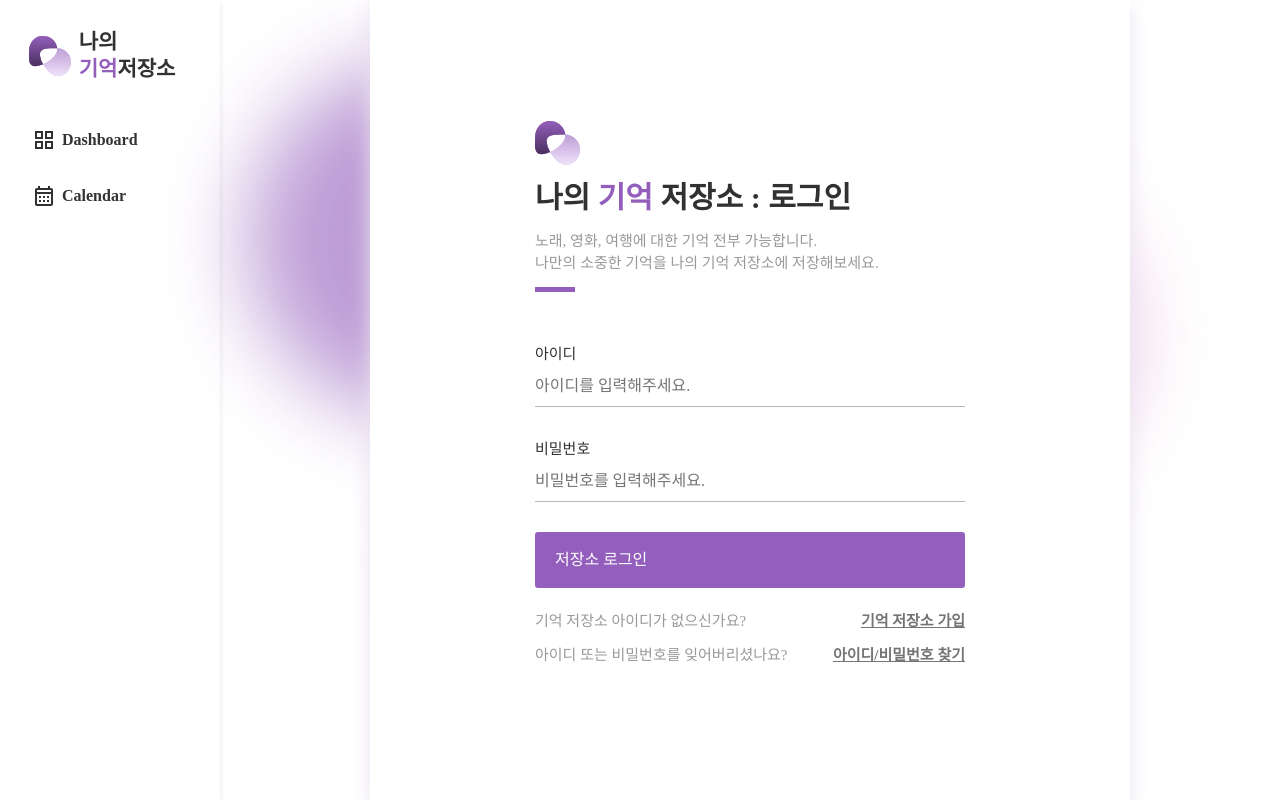
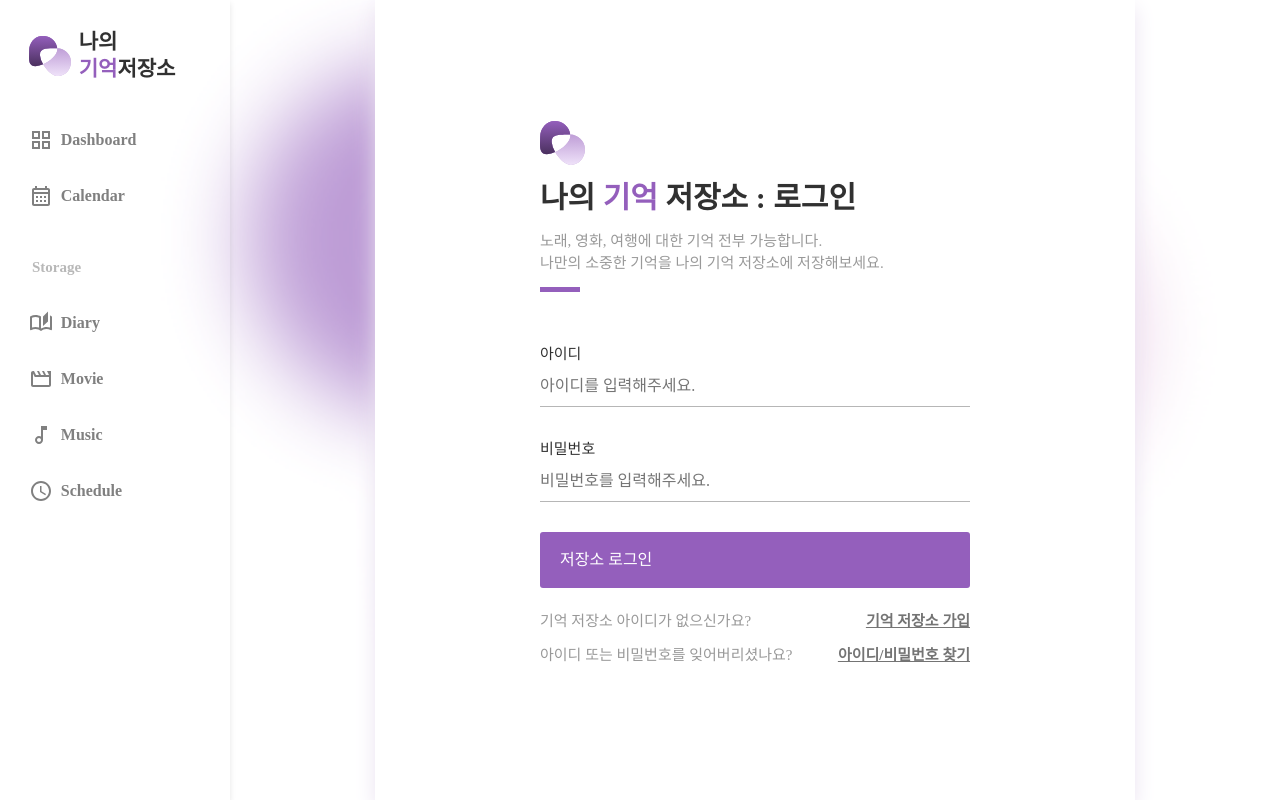
Before and after one commit to leeheeae/MyMemoryStorage-front, a Vue app: page /login in a window 1280 px wide. Built offline with nearby package versions, Linux system fonts and the light colour scheme; a web font is replaced by a local one.

Commit message:
sidemenu css

```diff
--- a/src/components/common/SideMenu.vue
+++ b/src/components/common/SideMenu.vue
@@ -35,6 +35,54 @@
           <h3>Calendar</h3>
         </div>
       </router-link>
+
+      <!-- Storage menu -->
+      <h4 class="menu-sub-title">Storage</h4>
+      <router-link to="/diary">
+        <div class="menu-item">
+          <svg viewBox="0 0 24 24">
+            <g>
+              <path
+                d="M22.47,5.2C22,4.96,21.51,4.76,21,4.59v12.03C19.86,16.21,18.69,16,17.5,16c-1.9,0-3.78,0.54-5.5,1.58V5.48 C10.38,4.55,8.51,4,6.5,4C4.71,4,3.02,4.44,1.53,5.2C1.2,5.36,1,5.71,1,6.08v12.08c0,0.58,0.47,0.99,1,0.99 c0.16,0,0.32-0.04,0.48-0.12C3.69,18.4,5.05,18,6.5,18c2.07,0,3.98,0.82,5.5,2c1.52-1.18,3.43-2,5.5-2c1.45,0,2.81,0.4,4.02,1.04 c0.16,0.08,0.32,0.12,0.48,0.12c0.52,0,1-0.41,1-0.99V6.08C23,5.71,22.8,5.36,22.47,5.2z M10,16.62C8.86,16.21,7.69,16,6.5,16 c-1.19,0-2.36,0.21-3.5,0.62V6.71C4.11,6.24,5.28,6,6.5,6C7.7,6,8.89,6.25,10,6.72V16.62z M19,0.5l-5,5V15l5-4.5V0.5z"
+              />
+            </g>
+          </svg>
+          <h3>Diary</h3>
+        </div>
+      </router-link>
+
+      <router-link to="/movie">
+        <div class="menu-item">
+          <svg viewBox="0 0 24 24">
+            <path
+              d="M4 6.47L5.76 10H20v8H4V6.47M22 4h-4l2 4h-3l-2-4h-2l2 4h-3l-2-4H8l2 4H7L5 4H4c-1.1 0-1.99.9-1.99 2L2 18c0 1.1.9 2 2 2h16c1.1 0 2-.9 2-2V4z"
+            />
+          </svg>
+          <h3>Movie</h3>
+        </div>
+      </router-link>
+
+      <router-link to="/music">
+        <div class="menu-item">
+          <svg viewBox="0 0 24 24">
+            <path
+              d="M12 3l.01 10.55c-.59-.34-1.27-.55-2-.55C7.79 13 6 14.79 6 17s1.79 4 4.01 4S14 19.21 14 17V7h4V3h-6zm-1.99 16c-1.1 0-2-.9-2-2s.9-2 2-2 2 .9 2 2-.9 2-2 2z"
+            />
+          </svg>
+          <h3>Music</h3>
+        </div>
+      </router-link>
+
+      <router-link to="/schedule">
+        <div class="menu-item">
+          <svg viewBox="0 0 24 24">
+            <path
+              d="M11.99 2C6.47 2 2 6.48 2 12s4.47 10 9.99 10C17.52 22 22 17.52 22 12S17.52 2 11.99 2zM12 20c-4.42 0-8-3.58-8-8s3.58-8 8-8 8 3.58 8 8-3.58 8-8 8zm.5-13H11v6l5.25 3.15.75-1.23-4.5-2.67z"
+            />
+          </svg>
+          <h3>Schedule</h3>
+        </div>
+      </router-link>
     </div>
   </nav>
 </template>
@@ -45,7 +93,7 @@ export default {};
 
 <style scoped>
 .sidemenu {
-  width: 220px;
+  width: 230px;
   min-height: 100vh;
   box-shadow: 0 3px 6px rgba(0, 0, 0, 0.1);
 }
@@ -71,24 +119,25 @@ export default {};
 .main-menu .menu-item {
   display: flex;
   align-items: center;
-  padding: 1rem 2rem;
+  padding: 1rem 1.8rem;
   position: relative;
   transition: 0.25s;
 }
 .main-menu .menu-item svg {
   width: 24px;
-  margin-right: 6px;
-  fill: #313131;
+  margin-right: 8px;
+  fill: #808080;
 }
 .main-menu .menu-item h3 {
   font-size: 16px;
   font-weight: 600;
+  color: #808080;
 }
 
 /* hover 했을 경우 */
 .main-menu .menu-item:hover {
-  padding: 1rem 0.7rem;
-  margin: 0 0.7rem;
+  padding: 1rem;
+  margin: 0 1rem;
   background-color: #f4f0f6;
   border-radius: 4px;
 }
@@ -101,7 +150,7 @@ export default {};
 
 /* 해당 페이지일 경우 */
 .main-menu .router-link-exact-active .menu-item {
-  padding: 1rem 2rem;
+  padding: 1rem 1.8rem;
   margin: 0;
   background-color: transparent;
 }
@@ -123,4 +172,12 @@ export default {};
   background: #945fbc;
   border-radius: 3px 0 0 3px;
 }
+
+.menu-sub-title {
+  font-size: 15px;
+  font-weight: 600;
+  color: #b8b8b8;
+  margin-top: 1rem;
+  padding: 1rem 2rem;
+}
 </style>
```
